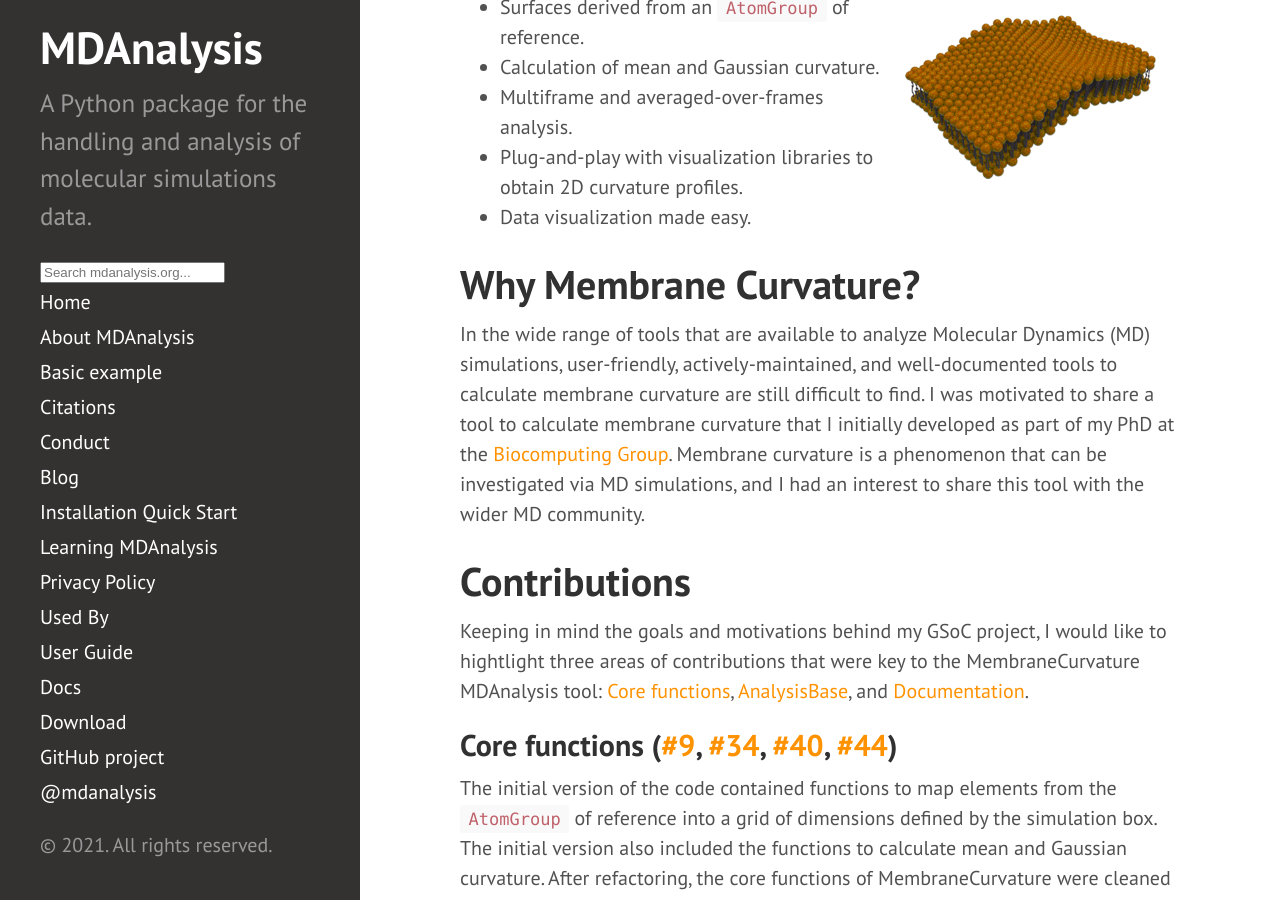
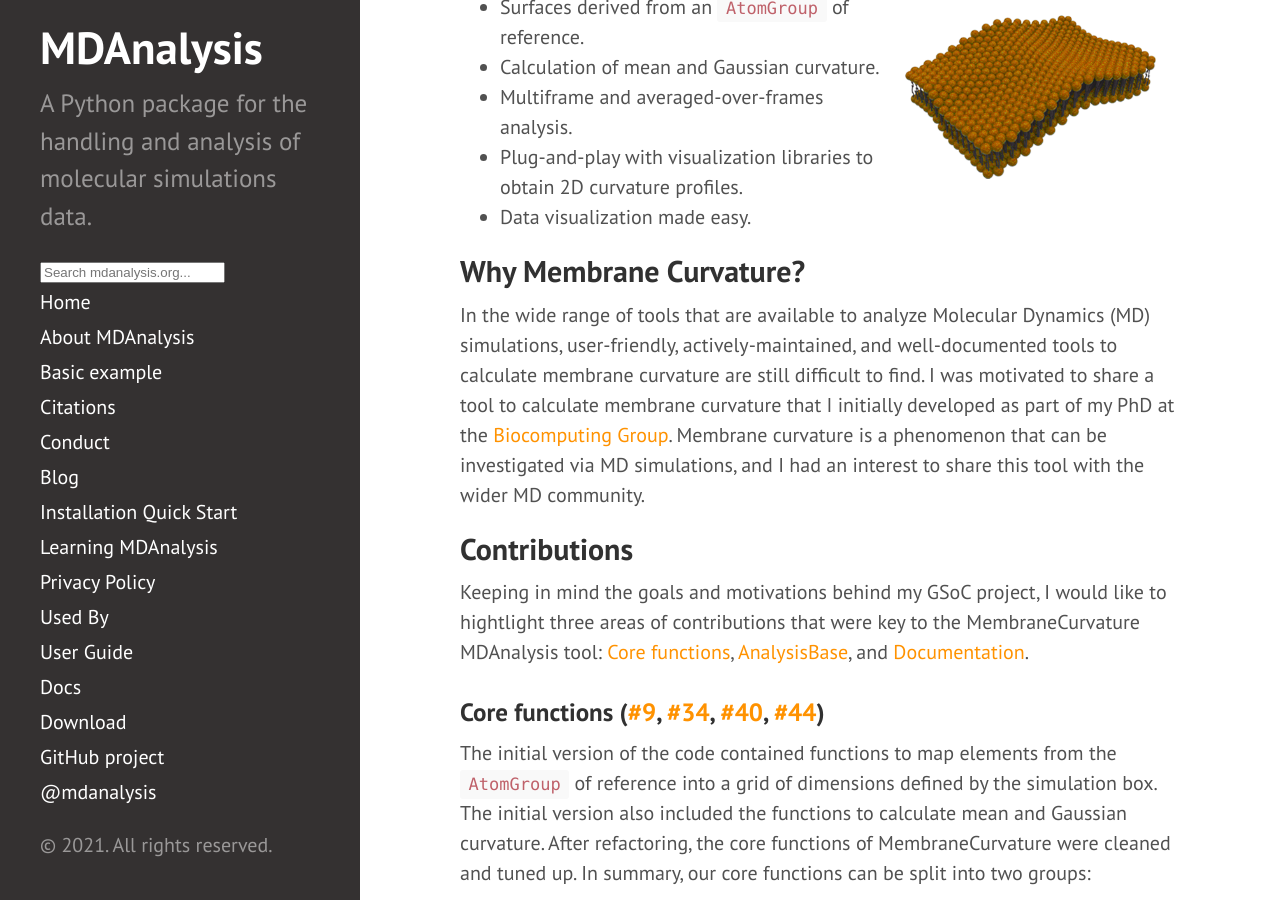
Before and after one commit to MDAnalysis/MDAnalysis.github.io, a Jekyll site: the page built from _posts/2021-09-02-gsoc-final-report-estefania.md, in a window 1280 px wide and 900 px high, scrolled down 348 px. Built offline with Jekyll 4.4.1, drawn with Linux system fonts in a browser that asks for light colours; comment, search, counter and statistics services are not loaded.

````diff
--- a/_posts/2021-09-02-gsoc-final-report-estefania.md
+++ b/_posts/2021-09-02-gsoc-final-report-estefania.md
@@ -21,7 +21,7 @@ style="float: right; width: 300px; border-radius: 20px; border: 20px solid white
 
 
 
-# Why Membrane Curvature?
+## Why Membrane Curvature?
 
 In the wide range of tools that are available to analyze Molecular Dynamics (MD)
 simulations, user-friendly, actively-maintained, and well-documented tools to
@@ -32,13 +32,13 @@ Membrane curvature is a phenomenon that can be investigated via MD simulations,
 I had an interest to share this tool with the wider MD community.
 
 
-# Contributions
+## Contributions
 Keeping in mind the goals and motivations behind my GSoC project,
 I would like to hightlight three areas of contributions that were key to the
 MembraneCurvature MDAnalysis tool: [Core functions](#core-functions-9-34-40-44),
 [AnalysisBase](#analysis-base-43-48), and [Documentation](#documentation-57-62-64-69).
 
-## Core functions ([#9], [#34], [#40], [#44])
+### Core functions ([#9], [#34], [#40], [#44])
 The initial version of the code contained functions to map elements from
 the `AtomGroup` of reference into a grid of dimensions defined by the simulation
 box. The initial version also included the functions to calculate mean and Gaussian curvature.
@@ -51,7 +51,7 @@ and tuned up. In summary, our core functions can be split into two groups:
 These functions are our bricks to build the MembraneCurvature AnalysisBase.
 
 
-## Analysis Base ([#43], [#48])
+### Analysis Base ([#43], [#48])
 The analysis in MembraneCurvature used the
 [MDAnalysis AnalysisBase]({{ site.docs.mdanalysis.url }}/stable/documentation_pages/analysis/base.html)
 building block, from where we obtained the basic structure to run multilframe analysis.
@@ -80,7 +80,7 @@ in MembraneCurvature! 100% coverage means that every line of
 code included was executed by [pytest], the test suite used by MDAnalysis, to check that the code works as it
 should.
 
-## Documentation ([#57], [#62], [#64], [#69])
+### Documentation ([#57], [#62], [#64], [#69])
 One of the strongest motivations to contribute an [MDAnalysis]
 curvature tool was to provide a well-documented package
 to analyze membrane curvature from MD simulations.
@@ -96,7 +96,7 @@ We included two different tutorials: One where we use Membrane Curvature to
 derive surfaces and calculate curvature of a [membrane-only system](https://membrane-curvature.readthedocs.io/en/latest/source/pages/Curvature_membrane-only_systems.html). A second tutorial to calculate curvature in a membrane-protein system is currently under development ([#69]).
 
 
-# How can I use it?
+## How can I use it?
 Membrane-curvature uses [MDAnalysis] under the hood. We can install
 Membrane-curvature via `pip`:
 
@@ -106,7 +106,7 @@ pip install membrane-curvature
 
 [Here](https://github.com/MDAnalysis/membrane-curvature#installation) you can find more installation instructions.
 
-## Running MembraneCurvature
+### Running MembraneCurvature
 
 MembraneCurvature was designed to be user friendly. No counterintuitive
 commands, and no long lines of code. With MembraneCurvature you can calculate
@@ -164,7 +164,7 @@ gauss_upper = mc_upper.results.average_gaussian
 gauss_lower = mc_lower.results.average_gaussian
 ```
 
-## Plots
+### Plots
 To visualize the results from `MembraneCurvature.run()`, we can use [contourf] or [imshow] from Matplotlib.
 For example, here is the plot of the averaged results for the upper leaflet using contours:
 
@@ -223,7 +223,7 @@ example considered here, the contour plot of mean curvature shows:
   the bulk of the membrane, in particular bottom left and upper right regions.
 
 
-# In progress
+## In progress
 Currently, we are working on implementing interpolation as an option for the
 user [#52].
 
@@ -238,7 +238,7 @@ By adding an optional interpolation, we will be able to patch up undefined value
 in bins inside the embedded element (i.e. protein). With this improvement, calculation
 of membrane curvature won't be hamstrung by the presence of undefined values in the grid.
 
-# What's next?
+## What's next?
 There is always room for improvement, and MembraneCurvature is not an exception.
 One of the main limitations of the current version of MembraneCurvature is the
 inability to calculate curvature in systems like vesicles, capsids, or micelles.
@@ -251,7 +251,7 @@ We acknowledge that scientific research would benefit from a
 tool to calculate membrane curvature in these types of systems, so we are
 considering possible approaches to include more topologies in MembraneCurvature!
 
-# Summary
+## Summary
 MembraneCurvature is a well-documented and easy-to-use tool to derive 2D maps of mean and Gaussian
 curvature from Molecular Dynamics (MD) simulations. Since it uses the
 [MDAnalysis AnalysisBase]({{ site.docs.mdanalysis.url }}/stable/documentation_pages/analysis/base.html)
@@ -262,7 +262,7 @@ From MD simulations to 2D curvature profiles in only a few lines of code!
 
 ![patches]({{site.images}}/final_report_estefania/MembraneCurvature_summary.png)
 
-## Acknowledgments
+### Acknowledgments
 Participating in GSoC with MDAnalysis has been a unique experience. I had the
 opportunity to learn best practices in software development mentored by a group
 of incredibly talented people:
````
